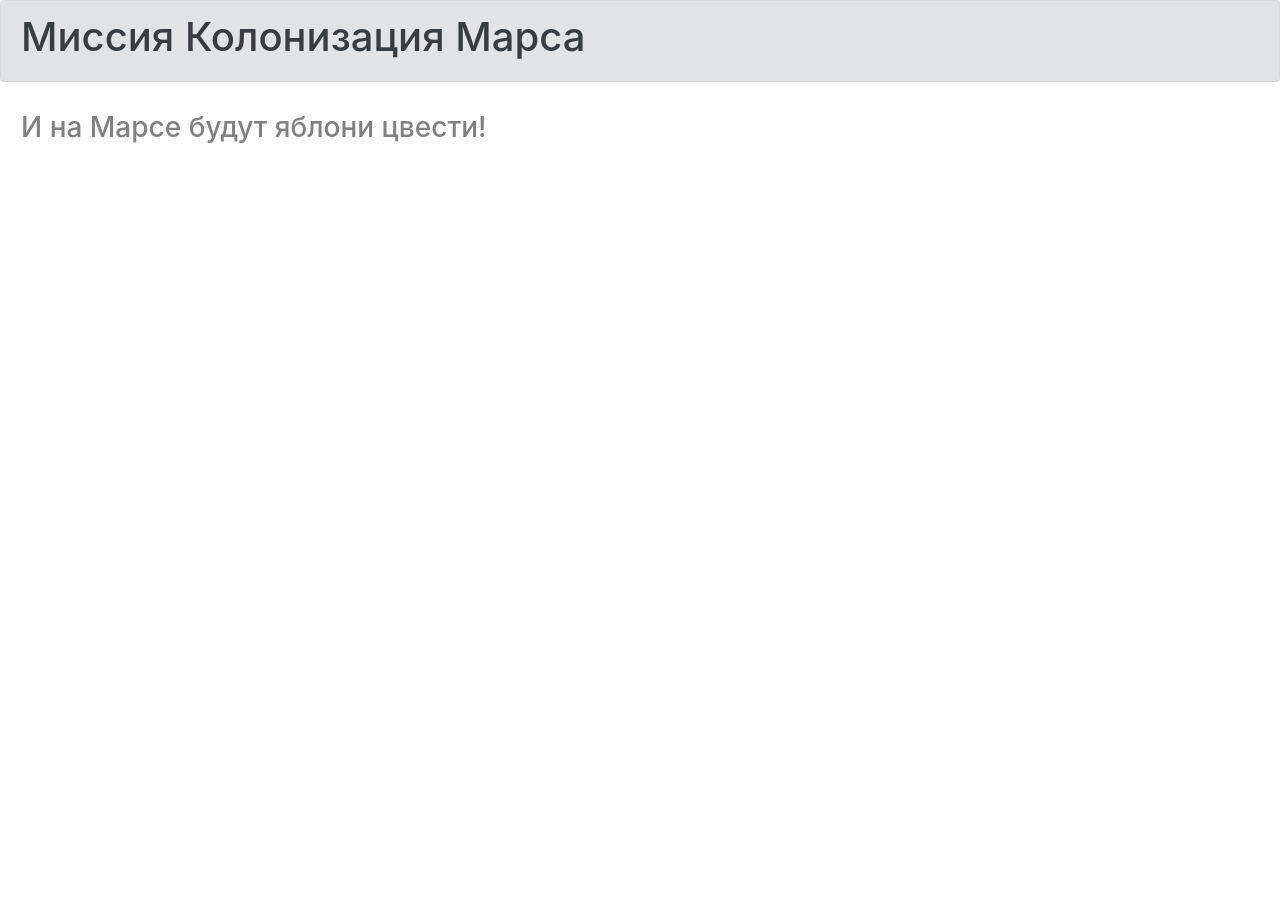
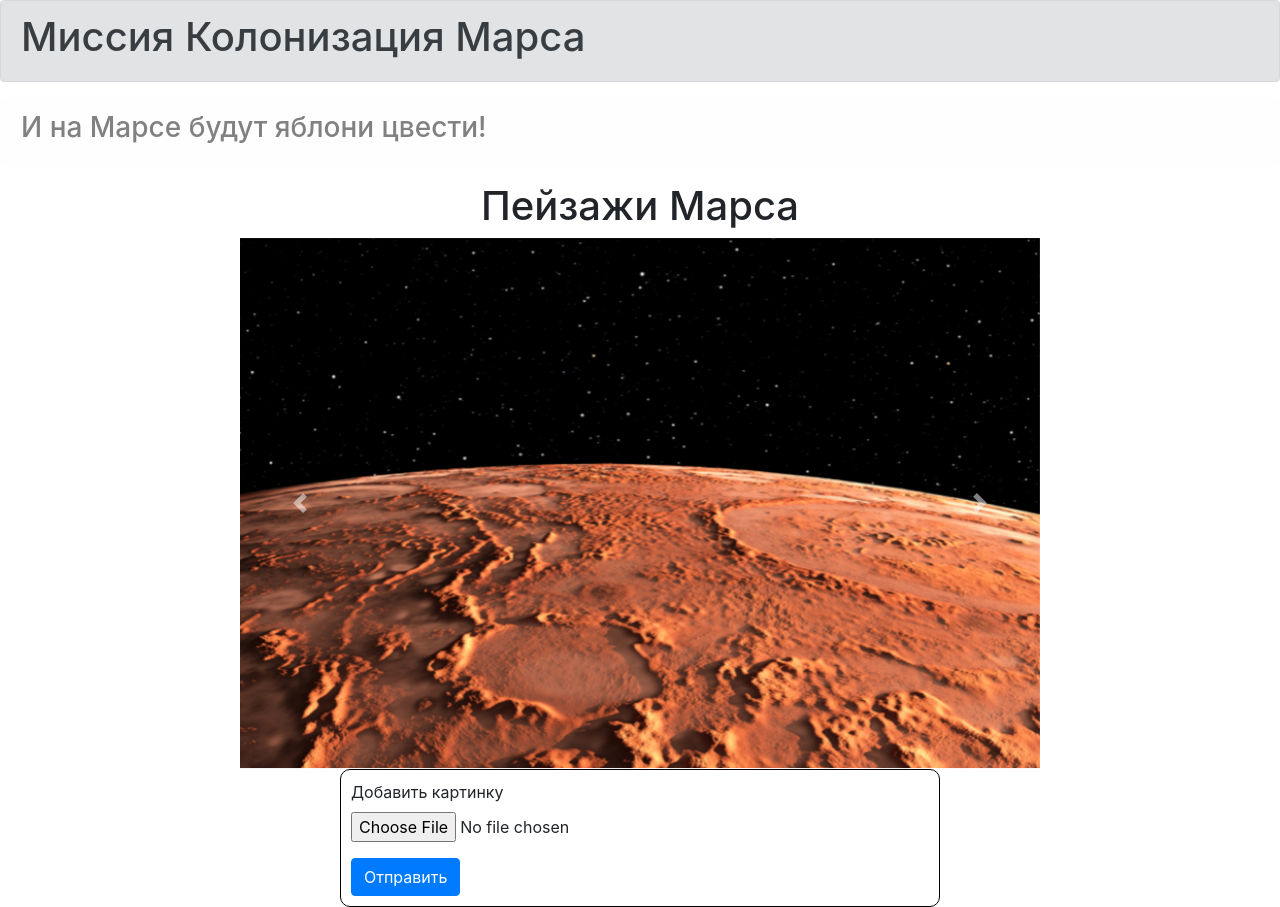
Before and after one commit to plov-cyber/web_flask-wtf_2, a Flask app: page /galery in a window 1280 px wide. Before the commit the page ends 143 px from the top, so only its background shows below. Run offline with Flask 2, Linux system fonts and the light colour scheme; some libraries are stand-ins or nearby versions.

Commit message:
Галерея с загрузкой

```diff
--- a/server.py
+++ b/server.py
@@ -1,21 +1,26 @@
-from flask import Flask, render_template
+from flask import Flask, render_template, request
 from loginform import LoginForm
+from PIL import Image
+from io import BytesIO
 
 app = Flask(__name__)
 app.config['SECRET_KEY'] = 'yandexlyceum_secret_key'
 d = dict()
+d['imgs'] = ['slide1.jpg', 'slide2.jpg', 'slide3.jpg']
+cnt = 0
 
 
 @app.route('/<title>')
 @app.route('/index/<title>')
 def index(title):
+    global d
     d['title'] = title
-    d['prof'] = ''
     return render_template('base.html', **d)
 
 
 @app.route('/training/<prof>')
 def profession(prof):
+    global d
     d['title'] = 'Тренировка'
     d['prof'] = prof
     return render_template('training.html', **d)
@@ -23,6 +28,7 @@ def profession(prof):
 
 @app.route('/list_prof/<list>')
 def list_prof(list):
+    global d
     profs = ['инженер-исследователь', 'пилот', 'экзобиолог', 'строитель', 'врач', 'астрогеолог', 'метеоролог',
              'штурман']
     d['profs'] = profs
@@ -34,6 +40,7 @@ def list_prof(list):
 @app.route('/answer')
 @app.route('/auto_answer')
 def answer():
+    global d
     d['title'] = 'Анкета'
     d['surname'] = 'Watny'
     d['name'] = 'Mark'
@@ -55,6 +62,7 @@ def login():
 
 @app.route('/distribution')
 def distribute():
+    global d
     d['title'] = 'Размещение'
     d['team'] = ['Ридли Скотт', 'Энди Уир', 'Марк Уотни', 'Венката Капур', 'Тедди Сандерс', 'Шон Бин']
     return render_template('distribution.html', **d)
@@ -62,11 +70,27 @@ def distribute():
 
 @app.route('/table/<sex>/<int:age>')
 def table(sex, age):
+    global d
     d['title'] = 'Цвет каюты'
     d['sex'] = sex
     d['age'] = age
     return render_template('table.html', **d)
 
 
+@app.route('/galery', methods=['GET', 'POST'])
+def galery():
+    global cnt, d
+    d['title'] = 'Красная планета'
+    if request.method == 'GET':
+        return render_template('galery.html', **d)
+    elif request.method == 'POST':
+        f = request.files['file']
+        im = Image.open(BytesIO(f.read()))
+        im.save(f'static/img/tmp{cnt}.png')
+        d['imgs'].append(f'tmp{cnt}.png')
+        cnt += 1
+        return render_template('galery.html', **d)
+
+
 if __name__ == '__main__':
     app.run(port=8080, host='127.0.0.1')
--- a/static/css/style.css
+++ b/static/css/style.css
@@ -6,3 +6,10 @@ h4 {
     max-width: 700px;
     padding: 10px;
 }
+#my_form {
+    margin: auto;
+    border: 1px solid black;
+    border-radius: 10px;
+    max-width: 600px;
+    padding: 10px;
+}
--- /dev/null
+++ b/templates/galery.html
@@ -0,0 +1,54 @@
+{% extends "base.html" %}
+
+{% block style %}
+<script src="https://code.jquery.com/jquery-3.4.1.slim.min.js"
+        integrity="sha384-J6qa4849blE2+poT4WnyKhv5vZF5SrPo0iEjwBvKU7imGFAV0wwj1yYfoRSJoZ+n"
+        crossorigin="anonymous"></script>
+<script src="https://cdn.jsdelivr.net/npm/popper.js@1.16.0/dist/umd/popper.min.js"
+        integrity="sha384-Q6E9RHvbIyZFJoft+2mJbHaEWldlvI9IOYy5n3zV9zzTtmI3UksdQRVvoxMfooAo"
+        crossorigin="anonymous"></script>
+<script src="https://stackpath.bootstrapcdn.com/bootstrap/4.4.1/js/bootstrap.min.js"
+        integrity="sha384-wfSDF2E50Y2D1uUdj0O3uMBJnjuUD4Ih7YwaYd1iqfktj0Uod8GCExl3Og8ifwB6"
+        crossorigin="anonymous"></script>
+<link rel="stylesheet" href="/static/css/style.css" type="text/css">
+{% endblock %}
+
+{% block content %}
+<div style="text-align: center">
+    <h1>Пейзажи Марса</h1>
+</div>
+<div id="carousel" class="carousel slide" data-ride="carousel" style="width: 800px;
+                         margin: auto;">
+    <div class="carousel-inner">
+        {% for img in imgs %}
+        {% if loop.first %}
+        <div class="carousel-item active">
+            <img src="static/img/{{img}}" class="d-block w-100" alt="...">
+        </div>
+        {% else %}
+        <div class="carousel-item">
+            <img src="static/img/{{img}}" class="d-block w-100" alt="...">
+        </div>
+        {% endif %}
+        {% endfor %}
+    </div>
+
+    <a class="carousel-control-prev" href="#carousel" role="button" data-slide="prev">
+        <span class="carousel-control-prev-icon" aria-hidden="true"></span>
+        <span class="sr-only">Previous</span>
+    </a>
+    <a class="carousel-control-next" href="#carousel" role="button" data-slide="next">
+        <span class="carousel-control-next-icon" aria-hidden="true"></span>
+        <span class="sr-only">Next</span>
+    </a>
+</div>
+<div>
+    <form id='my_form' method='post' enctype="multipart/form-data">
+        <div class="form-group">
+            <label for="photo">Добавить картинку</label>
+            <input type="file" class="form-control-file" id="photo" name="file">
+        </div>
+        <button type="submit" class="btn btn-primary">Отправить</button>
+    </form>
+</div>
+{% endblock %}
```
Also changed, not shown: static/img/slide1.jpg (added), static/img/slide2.jpg (added), static/img/slide3.jpg (added).
